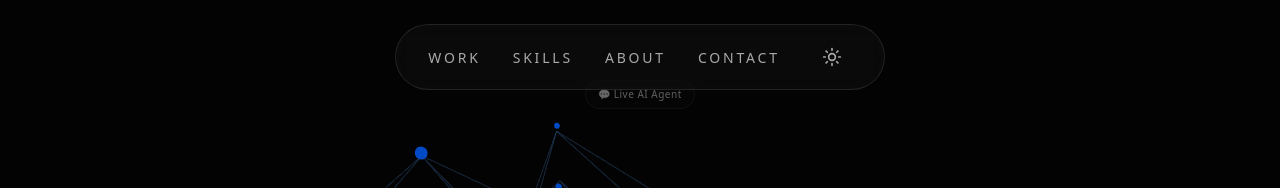
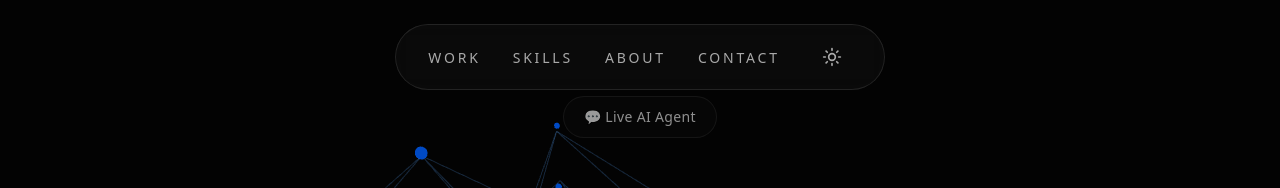
Before and after one commit to Samrude1/Portfolio, a Next.js app: page / in a window 1280 px wide. Shown: the top 188 px of the page. Built offline with nearby package versions, Linux system fonts and the light colour scheme.

Commit message:
refine: Increase AI banner size and move lower
- Font: text-[10px]  text-sm (larger)
- Padding: px-3 py-1.5  px-5 py-2.5 (more spacious)
- Position: top-20  top-24 (avoid navbar overlap)
- Opacity: 40%  60% (more visible)

```diff
--- a/src/components/Navbar.tsx
+++ b/src/components/Navbar.tsx
@@ -43,9 +43,9 @@ export default function Navbar() {
             </nav>
 
             {/* Subtle AI Banner */}
-            <div className="fixed top-20 left-0 right-0 z-40 flex justify-center pointer-events-none">
+            <div className="fixed top-24 left-0 right-0 z-40 flex justify-center pointer-events-none">
                 <div
-                    className="px-3 py-1.5 rounded-full text-[10px] tracking-wider opacity-40 hover:opacity-70 transition-opacity pointer-events-auto"
+                    className="px-5 py-2.5 rounded-full text-sm tracking-wide opacity-60 hover:opacity-90 transition-opacity pointer-events-auto"
                     style={{
                         backgroundColor: 'var(--surface)',
                         borderWidth: '1px',
```
